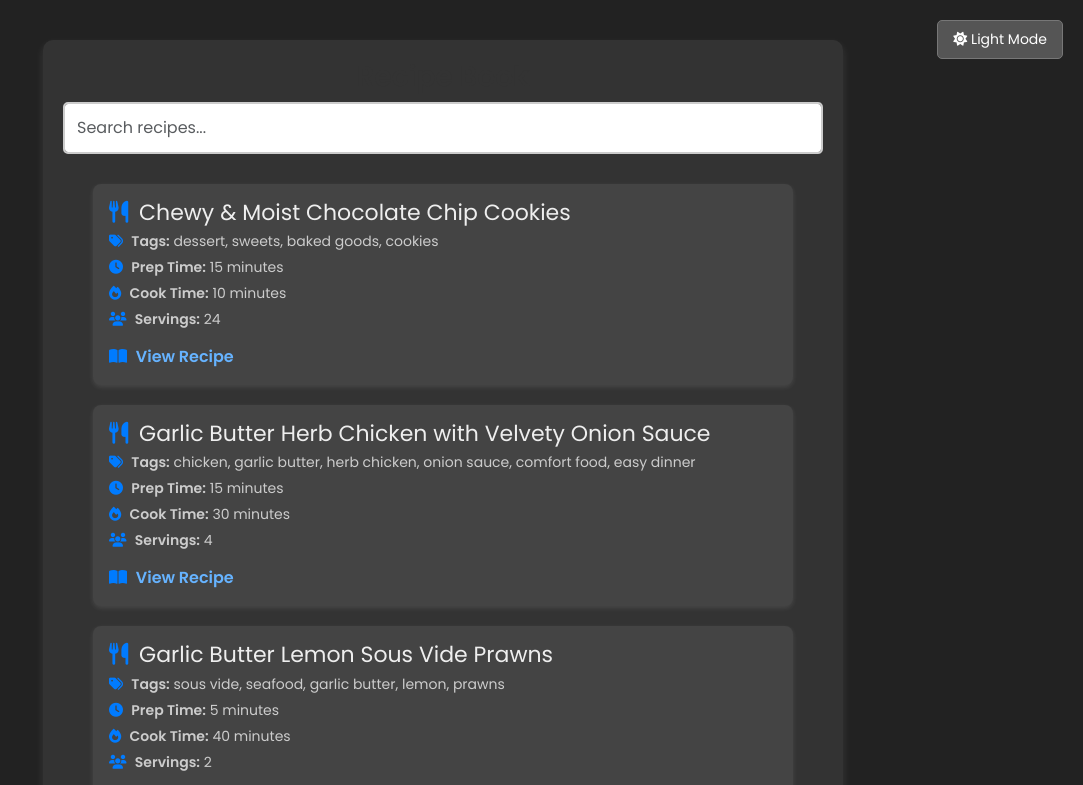
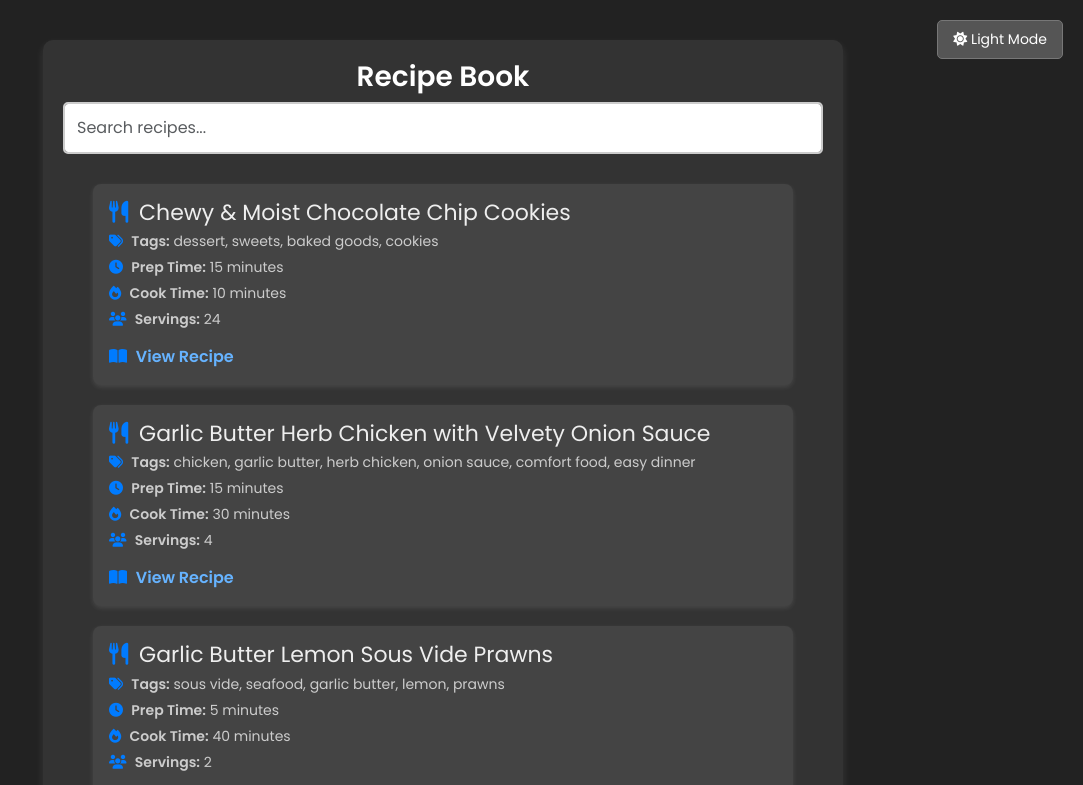
Before and after one commit to kketola/gpt-recipe-book, a plain HTML site: page index.html in a window 1280 px wide. Both pictures are taken after a click on the button "Dark Mode". Shown: the top 785 px of the page, without its empty margins (197-1280 px from the left). Drawn offline with nearby package versions, Linux system fonts and the light colour scheme.

Commit message:
Update styles.css

```diff
--- a/styles.css
+++ b/styles.css
@@ -154,6 +154,9 @@ h1 {
     color: #ddd;
 }
 
+.dark-mode h1{
+    color: #FFF;
+}
 .dark-mode .container {
     background-color: #333;
     box-shadow: 0 4px 8px rgba(255, 255, 255, 0.1);
```
